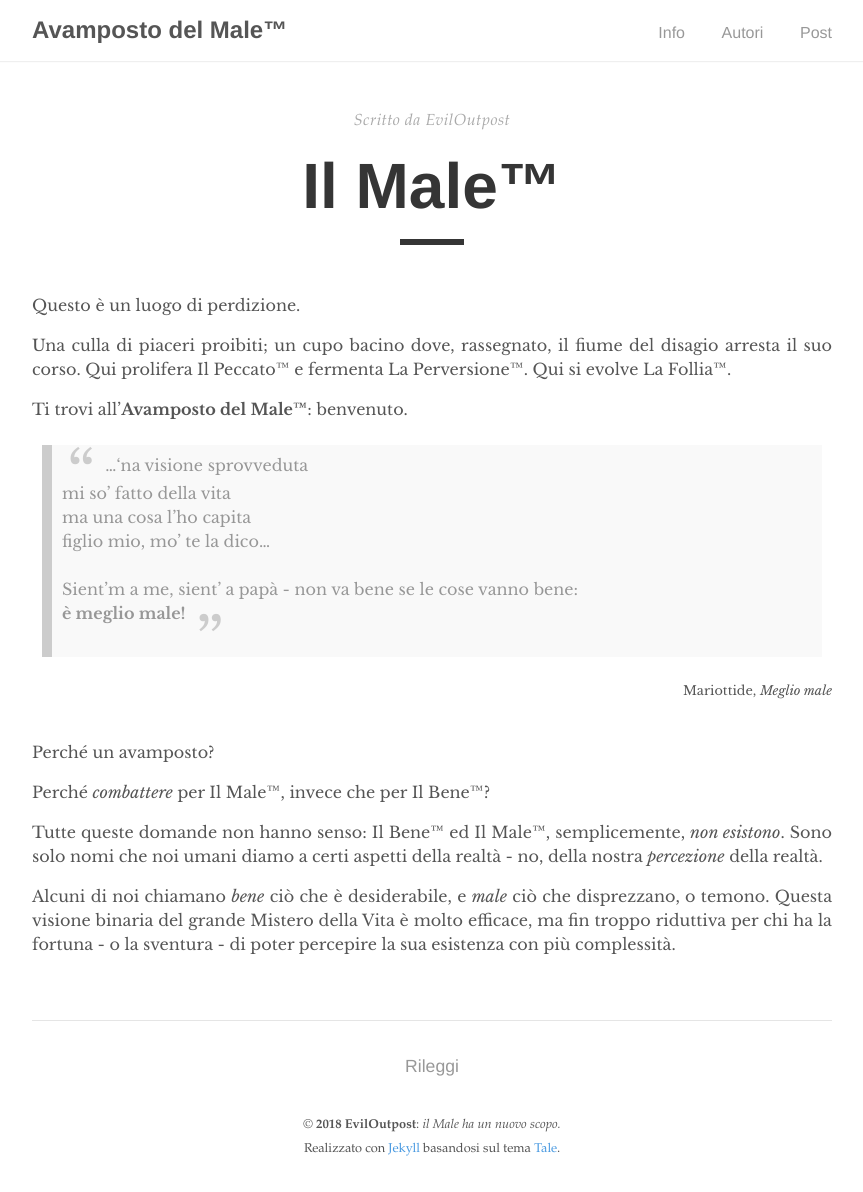
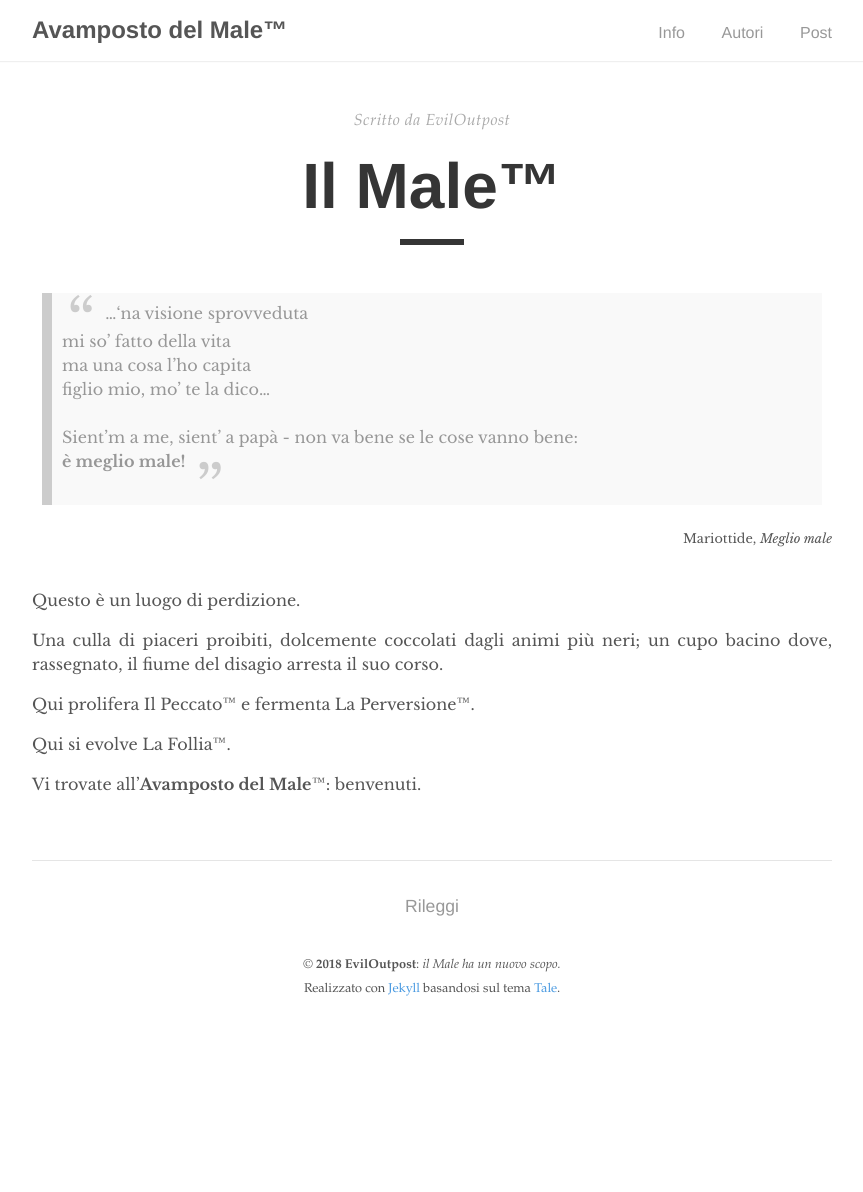
Before and after one commit to eviloutpost/eviloutpost.github.io, a Jekyll site: the page built from _pages/about.md, in a window 1280 px wide. Shown: the whole page, without its empty margins (208-1071 px from the left). Built offline with Jekyll 4.4.1, drawn with Linux system fonts in a browser that asks for light colours; after the commit the page ends 1032 px from its top, so only the background shows below that.

Commit message:
Maybe better employ a minimal approach

```diff
--- a/_pages/about.md
+++ b/_pages/about.md
@@ -3,12 +3,6 @@ layout: post
 title: "Il Male&trade;"
 permalink: /about
 ---
-
-Questo è un luogo di perdizione.
-
-Una culla di piaceri proibiti; un cupo bacino dove, rassegnato, il fiume del disagio arresta il suo corso. Qui prolifera Il Peccato&trade; e fermenta La Perversione&trade;. Qui si evolve La Follia&trade;.
-
-Ti trovi all'**Avamposto del Male&trade;**: benvenuto.
 
 <link rel="stylesheet" type="text/css" href="../_pages/quote.css">
 > ...'na visione sprovveduta <br>
@@ -21,11 +15,12 @@ Ti trovi all'**Avamposto del Male&trade;**: benvenuto.
 <div class="author">Mariottide, <cite>Meglio male</cite> </div>
 <br>
 
-Perché un avamposto?
+Questo è un luogo di perdizione.
 
-Perché *combattere* per Il Male&trade;, invece che per Il Bene&trade;?
+Una culla di piaceri proibiti, dolcemente coccolati dagli animi più neri; un cupo bacino dove, rassegnato, il fiume del disagio arresta il suo corso.
 
+Qui prolifera Il Peccato&trade; e fermenta La Perversione&trade;.
 
-Tutte queste domande non hanno senso: Il Bene&trade; ed Il Male&trade;, semplicemente, *non esistono*. Sono solo nomi che noi umani diamo a certi aspetti della realtà - no, della nostra *percezione* della realtà.
+Qui si evolve La Follia&trade;.
 
-Alcuni di noi chiamano *bene* ciò che è desiderabile, e *male* ciò che disprezzano, o temono. Questa visione binaria del grande Mistero della Vita è molto efficace, ma fin troppo riduttiva per chi ha la fortuna - o la sventura - di poter percepire la sua esistenza con più complessità.
+Vi trovate all'**Avamposto del Male**&trade;: benvenuti.
```
